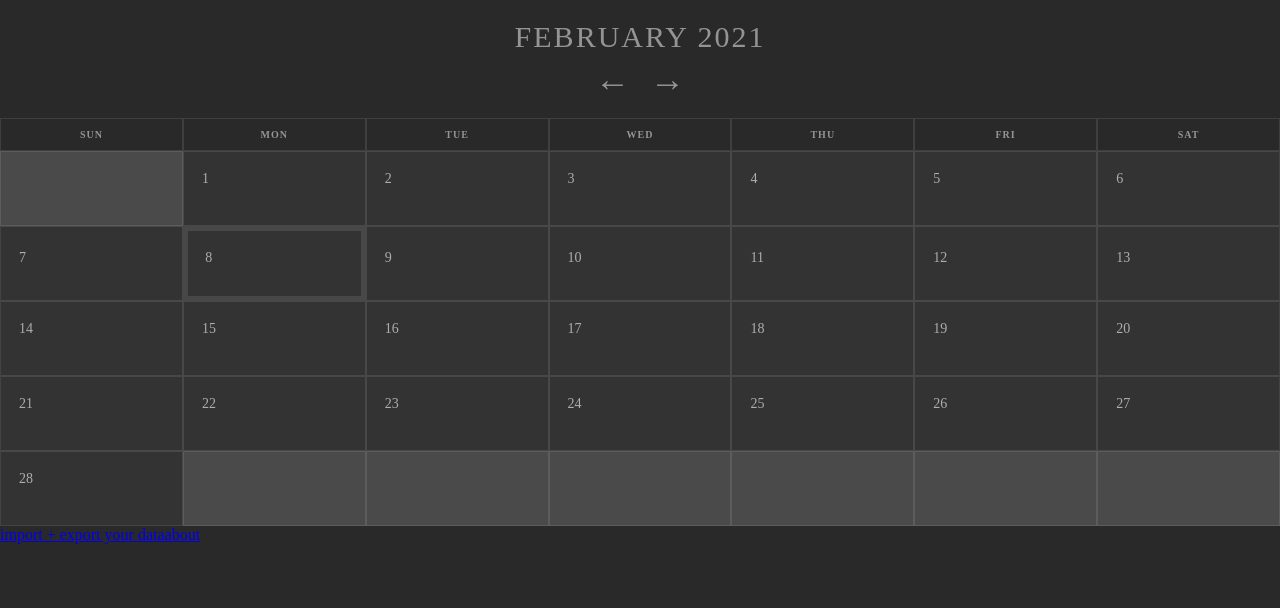
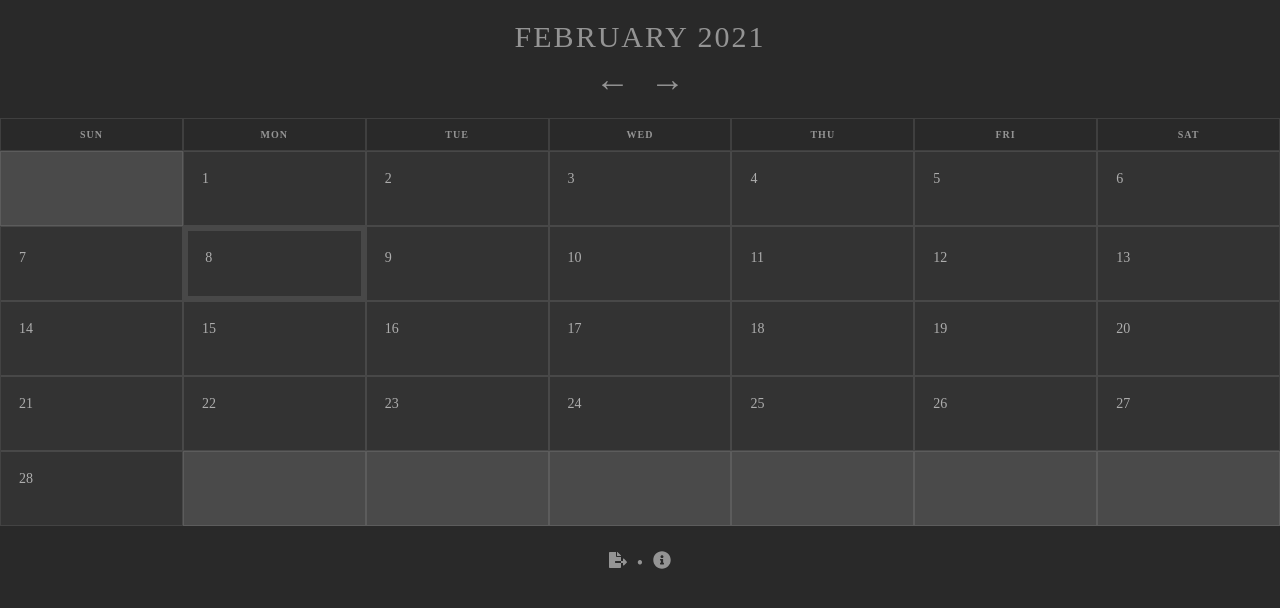
Before and after one commit to sheesania/i-wrote-today, a React (Create React App) app: page / in a window 1280 px wide. Shown: the top 608 px of the page. Built offline with nearby package versions, Linux system fonts and the light colour scheme.

Commit message:
Footer styling

```diff
--- a/package.json
+++ b/package.json
@@ -8,6 +8,7 @@
     "@testing-library/user-event": "^12.6.3",
     "react": "^17.0.1",
     "react-dom": "^17.0.1",
+    "react-icons": "^4.2.0",
     "react-router-dom": "^5.2.0",
     "react-scripts": "4.0.2"
   },
--- /dev/null
+++ b/src/Footer.css
@@ -0,0 +1,30 @@
+.footer {
+  text-align: center;
+  font-size: 18px;
+  color: rgba(255,255,255,0.5);
+}
+
+.footer ul {
+  padding: 0px;
+  margin-top: 25px;
+}
+
+.footer ul li {
+  list-style: none;
+  display: inline;
+}
+
+.footer ul li:not(:last-child):after {
+  content: "\2022";
+  padding-left: 10px;
+  padding-right: 10px;
+}
+
+.footer a {
+  color: rgba(255,255,255,0.5);
+  text-decoration: none;
+}
+
+.footer a:hover {
+  color: #4a4a4a;
+}
--- a/src/Footer.js
+++ b/src/Footer.js
@@ -1,14 +1,25 @@
 import { useLocation, Link } from "react-router-dom";
+import { FaFileExport, FaHome, FaInfoCircle } from 'react-icons/fa';
+import './Footer.css';
 
 function Footer() {
   const location = useLocation();
-  const mainLink = location.pathname === '/' ? undefined : <Link to="/">main</Link>;
+  const mainLink = location.pathname === '/'
+    ? undefined
+    : <li title='Home'><Link to="/"><FaHome /></Link></li>;
+
 
   return (
     <div className='footer'>
-      {mainLink}
-      <Link to="/import-export">import + export your data</Link>
-      <Link to="/about">about</Link>
+      <ul>
+        {mainLink}
+        <li title='Import and export your data'>
+          <Link to="/import-export"><FaFileExport/></Link>
+        </li>
+        <li title='About'>
+          <Link to="/about"><FaInfoCircle/></Link>
+        </li>
+      </ul>
     </div>
   );
 }
```
Also changed, not shown: 1 other file (tests, documents, lock files or other folders).
